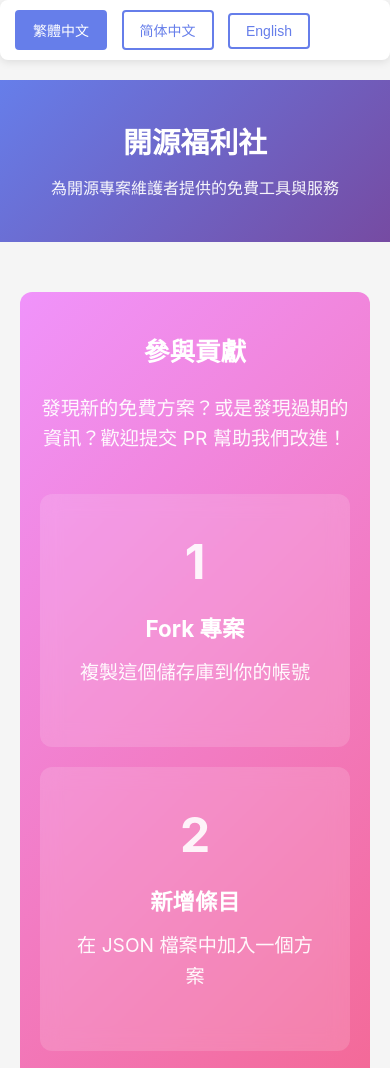
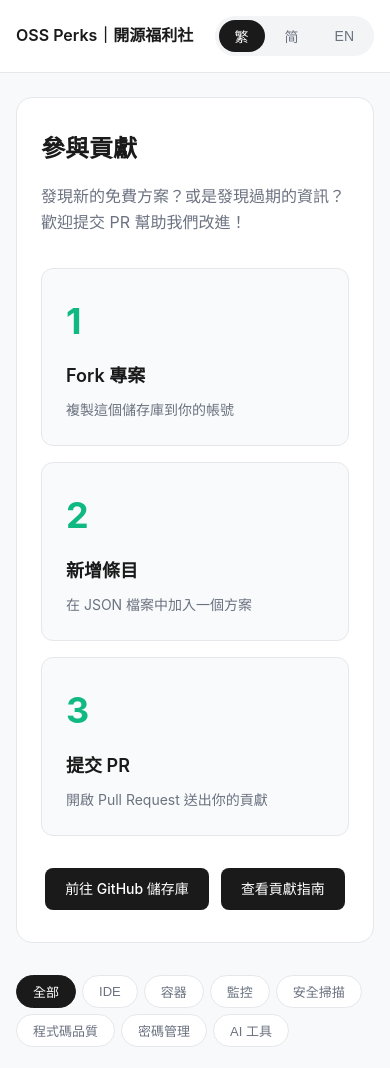
Before and after one commit to SammyLin/opensource, a website: page public/index.html in a window 390 px wide. Shown: the top 1068 px of the page. Drawn offline with Linux system fonts and the light colour scheme.

Commit message:
Add deployment config and trending.3mi.ai-style redesign
- Add wrangler.toml for Cloudflare Pages deployment
- Add deploy workflow (self-hosted runner with security considerations)
- Add manual deploy script
- Move static files to public/ directory
- Update validation paths
- Redesign with trending.3mi.ai visual style:
  - Clean nav bar with logo and language switch
  - Light background with rounded white cards
  - Pill-shaped filter buttons
  - Teal/green accent colors
  - Modern typography and spacing
- Update README with deployment and local dev instructions

Co-authored-by: Sammy Lin <SammyLin@users.noreply.github.com>

```diff
--- a/package.json
+++ b/package.json
@@ -18,6 +18,7 @@
   },
   "homepage": "https://github.com/SammyLin/opensource#readme",
   "dependencies": {
-    "playwright": "^1.65.1"
+    "playwright": "^1.65.1",
+    "puppeteer-core": "^25.18.1"
   }
 }
--- a/index.html
+++ b/public/index.html
@@ -22,215 +22,253 @@
         body {
             font-family: -apple-system, BlinkMacSystemFont, "Segoe UI", "Noto Sans SC", "Noto Sans TC", Roboto, "Helvetica Neue", Arial, sans-serif;
             line-height: 1.6;
-            color: #333;
-            background: #f5f5f5;
+            color: #1a1a1a;
+            background: #f8f9fa;
+        }
+
+        nav {
+            background: white;
+            border-bottom: 1px solid #e5e7eb;
+            padding: 16px 0;
+            position: sticky;
+            top: 0;
+            z-index: 100;
+        }
+
+        .nav-container {
+            max-width: 1200px;
+            margin: 0 auto;
+            padding: 0 24px;
+            display: flex;
+            justify-content: space-between;
+            align-items: center;
+        }
+
+        .logo {
+            font-size: 18px;
+            font-weight: 600;
+            color: #1a1a1a;
+            text-decoration: none;
+        }
+
+        .lang-switch {
+            display: flex;
+            gap: 4px;
+            background: #f3f4f6;
+            padding: 4px;
+            border-radius: 20px;
+        }
+
+        .lang-switch button {
+            padding: 6px 16px;
+            border: none;
+            background: transparent;
+            color: #6b7280;
+            cursor: pointer;
+            border-radius: 16px;
+            font-size: 14px;
+            transition: all 0.2s;
+            font-weight: 500;
+        }
+
+        .lang-switch button.active {
+            background: #1a1a1a;
+            color: white;
+        }
+
+        .lang-switch button:hover:not(.active) {
+            color: #1a1a1a;
         }
 
         .container {
             max-width: 1200px;
             margin: 0 auto;
-            padding: 20px;
+            padding: 40px 24px;
         }
 
         header {
-            background: linear-gradient(135deg, #667eea 0%, #764ba2 100%);
-            color: white;
-            padding: 40px 20px;
-            text-align: center;
-            margin-bottom: 30px;
+            margin-bottom: 40px;
         }
 
         header h1 {
-            font-size: 2.5em;
-            margin-bottom: 10px;
+            font-size: 48px;
+            font-weight: 700;
+            color: #1a1a1a;
+            margin-bottom: 12px;
+            letter-spacing: -0.02em;
         }
 
         header p {
-            font-size: 1.2em;
-            opacity: 0.95;
+            font-size: 16px;
+            color: #6b7280;
+            margin-bottom: 4px;
         }
 
-        .lang-switch {
-            position: fixed;
-            top: 20px;
-            right: 20px;
-            z-index: 1000;
-            background: white;
-            padding: 10px;
-            border-radius: 8px;
-            box-shadow: 0 2px 8px rgba(0,0,0,0.1);
-        }
-
-        .lang-switch button {
-            padding: 8px 16px;
-            margin: 0 5px;
-            border: 2px solid #667eea;
-            background: white;
-            color: #667eea;
-            cursor: pointer;
-            border-radius: 4px;
+        .date-line {
             font-size: 14px;
-            transition: all 0.3s;
-        }
-
-        .lang-switch button.active {
-            background: #667eea;
-            color: white;
-        }
-
-        .lang-switch button:hover {
-            background: #667eea;
-            color: white;
+            color: #9ca3af;
         }
 
         .contribute-section {
-            background: linear-gradient(135deg, #f093fb 0%, #f5576c 100%);
-            color: white;
-            padding: 60px 40px;
-            border-radius: 12px;
-            margin-bottom: 40px;
-            text-align: center;
+            background: white;
+            border: 1px solid #e5e7eb;
+            border-radius: 16px;
+            padding: 48px;
+            margin-bottom: 32px;
         }
 
         .contribute-section h2 {
-            font-size: 2.2em;
-            margin-bottom: 20px;
+            font-size: 32px;
+            font-weight: 700;
+            color: #1a1a1a;
+            margin-bottom: 16px;
         }
 
-        .contribute-section p {
-            font-size: 1.2em;
-            margin-bottom: 30px;
-            opacity: 0.95;
+        .contribute-section > p {
+            font-size: 16px;
+            color: #6b7280;
+            margin-bottom: 32px;
         }
 
         .steps {
             display: flex;
             justify-content: center;
-            gap: 30px;
-            margin: 40px 0;
+            gap: 24px;
+            margin: 32px 0;
             flex-wrap: wrap;
         }
 
         .step {
-            background: rgba(255,255,255,0.15);
-            backdrop-filter: blur(10px);
-            padding: 30px;
+            background: #f9fafb;
+            border: 1px solid #e5e7eb;
+            padding: 24px;
             border-radius: 12px;
             flex: 1;
             min-width: 200px;
-            max-width: 300px;
+            max-width: 280px;
         }
 
         .step-number {
-            font-size: 3em;
-            font-weight: bold;
-            margin-bottom: 10px;
-            opacity: 0.9;
+            font-size: 36px;
+            font-weight: 700;
+            margin-bottom: 12px;
+            color: #10b981;
         }
 
         .step h3 {
-            font-size: 1.4em;
-            margin-bottom: 10px;
+            font-size: 18px;
+            font-weight: 600;
+            margin-bottom: 8px;
+            color: #1a1a1a;
+        }
+
+        .step p {
+            font-size: 14px;
+            color: #6b7280;
         }
 
         .contribute-buttons {
             display: flex;
             justify-content: center;
-            gap: 20px;
+            gap: 12px;
             flex-wrap: wrap;
         }
 
         .contribute-buttons a {
             display: inline-block;
-            padding: 15px 30px;
-            background: white;
-            color: #f5576c;
+            padding: 10px 20px;
+            background: #1a1a1a;
+            color: white;
             text-decoration: none;
             border-radius: 8px;
-            font-weight: 600;
-            font-size: 1.1em;
-            transition: all 0.3s;
-            box-shadow: 0 4px 12px rgba(0,0,0,0.2);
+            font-weight: 500;
+            font-size: 14px;
+            transition: all 0.2s;
         }
 
         .contribute-buttons a:hover {
-            transform: translateY(-2px);
-            box-shadow: 0 6px 16px rgba(0,0,0,0.3);
+            background: #374151;
         }
 
         .filters {
-            margin-bottom: 30px;
+            margin-bottom: 32px;
             display: flex;
             flex-wrap: wrap;
-            gap: 10px;
-            justify-content: center;
+            gap: 8px;
         }
 
         .filter-btn {
-            padding: 10px 20px;
-            border: 2px solid #667eea;
+            padding: 8px 20px;
+            border: 1px solid #e5e7eb;
             background: white;
-            color: #667eea;
+            color: #6b7280;
             cursor: pointer;
             border-radius: 20px;
-            transition: all 0.3s;
+            transition: all 0.2s;
             font-size: 14px;
+            font-weight: 500;
         }
 
-        .filter-btn:hover,
+        .filter-btn:hover {
+            border-color: #d1d5db;
+            color: #1a1a1a;
+        }
+
         .filter-btn.active {
-            background: #667eea;
+            background: #1a1a1a;
             color: white;
+            border-color: #1a1a1a;
         }
 
         .programs {
             display: grid;
-            grid-template-columns: repeat(auto-fill, minmax(300px, 1fr));
-            gap: 20px;
+            grid-template-columns: repeat(auto-fill, minmax(340px, 1fr));
+            gap: 16px;
             margin-bottom: 40px;
         }
 
         .program-card {
             background: white;
+            border: 1px solid #e5e7eb;
             border-radius: 12px;
             padding: 24px;
-            box-shadow: 0 2px 8px rgba(0,0,0,0.1);
-            transition: all 0.3s;
+            transition: all 0.2s;
         }
 
         .program-card:hover {
-            transform: translateY(-4px);
-            box-shadow: 0 4px 16px rgba(0,0,0,0.15);
+            box-shadow: 0 4px 12px rgba(0,0,0,0.08);
+            border-color: #d1d5db;
         }
 
         .program-card h3 {
-            font-size: 1.3em;
+            font-size: 18px;
+            font-weight: 600;
             margin-bottom: 12px;
-            color: #667eea;
+            color: #1a1a1a;
         }
 
         .type-badge {
             display: inline-block;
-            padding: 4px 12px;
-            border-radius: 12px;
+            padding: 4px 10px;
+            border-radius: 6px;
             font-size: 12px;
-            font-weight: 600;
+            font-weight: 500;
             margin-bottom: 12px;
         }
 
         .type-direct_activation {
-            background: #d4edda;
-            color: #155724;
+            background: #d1fae5;
+            color: #065f46;
         }
 
         .type-application_required {
-            background: #fff3cd;
-            color: #856404;
+            background: #fef3c7;
+            color: #92400e;
         }
 
         .type-high_bar {
-            background: #f8d7da;
-            color: #721c24;
+            background: #fee2e2;
+            color: #991b1b;
         }
 
         .categories {
@@ -241,22 +279,25 @@
         }
 
         .category-tag {
-            padding: 3px 10px;
-            background: #e9ecef;
-            border-radius: 8px;
+            padding: 3px 8px;
+            background: #f3f4f6;
+            border-radius: 6px;
             font-size: 11px;
-            color: #495057;
+            color: #6b7280;
+            font-weight: 500;
         }
 
         .program-card p {
-            margin-bottom: 10px;
+            margin-bottom: 12px;
             font-size: 14px;
+            color: #4b5563;
+            line-height: 1.5;
         }
 
         .program-card a {
-            color: #667eea;
+            color: #10b981;
             text-decoration: none;
-            font-weight: 600;
+            font-weight: 500;
         }
 
         .program-card a:hover {
@@ -265,48 +306,64 @@
 
         .last-verified {
             font-size: 12px;
-            color: #6c757d;
-            margin-top: 10px;
+            color: #9ca3af;
+            margin-top: 8px;
         }
 
         footer {
             text-align: center;
-            padding: 40px 20px;
-            background: white;
-            margin-top: 40px;
-            border-radius: 12px;
+            padding: 32px 0;
+            margin-top: 48px;
+            border-top: 1px solid #e5e7eb;
         }
 
         footer a {
-            color: #667eea;
+            color: #10b981;
             text-decoration: none;
-            font-weight: 600;
+            font-weight: 500;
         }
 
         footer a:hover {
             text-decoration: underline;
         }
 
+        footer p {
+            color: #6b7280;
+            font-size: 14px;
+        }
+
         @media (max-width: 768px) {
+            .nav-container {
+                padding: 0 16px;
+            }
+
+            .logo {
+                font-size: 16px;
+            }
+
+            .container {
+                padding: 24px 16px;
+            }
+
             header h1 {
-                font-size: 1.8em;
+                font-size: 32px;
             }
 
             header p {
-                font-size: 1em;
+                font-size: 14px;
             }
 
             .contribute-section {
-                padding: 40px 20px;
+                padding: 32px 24px;
             }
 
             .contribute-section h2 {
-                font-size: 1.6em;
+                font-size: 24px;
             }
 
             .steps {
                 flex-direction: column;
-                gap: 20px;
+                gap: 16px;
             }
 
             .step {
@@ -317,26 +374,28 @@
                 grid-template-columns: 1fr;
             }
 
-            .lang-switch {
-                position: relative;
-                top: 0;
-                right: 0;
-                margin-bottom: 20px;
+            .filters {
+                gap: 6px;
+            }
+
+            .filter-btn {
+                font-size: 13px;
+                padding: 6px 16px;
             }
         }
     </style>
 </head>
 <body>
-    <div class="lang-switch">
-        <button onclick="switchLang('zh-Hant')" class="active" id="btn-zh-Hant">繁體中文</button>
-        <button onclick="switchLang('zh-Hans')" id="btn-zh-Hans">简体中文</button>
-        <button onclick="switchLang('en')" id="btn-en">English</button>
-    </div>
-
-    <header>
-        <h1 id="site-title">開源福利社</h1>
-        <p id="site-desc">為開源專案維護者提供的免費工具與服務</p>
-    </header>
+    <nav>
+        <div class="nav-container">
+            <a href="/" class="logo" id="nav-logo">OSS Perks｜開源福利社</a>
+            <div class="lang-switch">
+                <button onclick="switchLang('zh-Hant')" class="active" id="btn-zh-Hant">繁</button>
+                <button onclick="switchLang('zh-Hans')" id="btn-zh-Hans">简</button>
+                <button onclick="switchLang('en')" id="btn-en">EN</button>
+            </div>
+        </div>
+    </nav>
 
     <div class="container">
         <div class="contribute-section">
@@ -589,6 +648,10 @@
             .then(data => {
                 programsData = data;
                 renderPrograms();
+            })
+            .catch(error => {
+                console.error('Error loading programs:', error);
+                document.getElementById('programs-container').innerHTML = '<p style="text-align:center;color:#999;">Failed to load programs data</p>';
             });
 
         document.querySelectorAll('.filter-btn').forEach(btn => {
--- a/validate.js
+++ b/validate.js
@@ -99,9 +99,9 @@ function validateProgram(program, index) {
 }
 
 function main() {
-    console.log('🔍 Validating data/programs.json...\n');
+    console.log('🔍 Validating public/data/programs.json...\n');
 
-    const filePath = path.join(__dirname, 'data', 'programs.json');
+    const filePath = path.join(__dirname, 'public', 'data', 'programs.json');
 
     if (!fs.existsSync(filePath)) {
         error('data/programs.json file not found');
--- /dev/null
+++ b/wrangler.toml
@@ -0,0 +1,3 @@
+name = "opensource-3mi"
+pages_build_output_dir = "public"
+compatibility_date = "2026-11-01"
```
Also changed, not shown: CONTRIBUTING.md (+6 -6 lines), take-screenshots.js (+4 -4 lines), .github/workflows/deploy.yml (added), .github/workflows/validate.yml, README.md, public/data/programs.json (renamed from data/programs.json), 2 other files.
